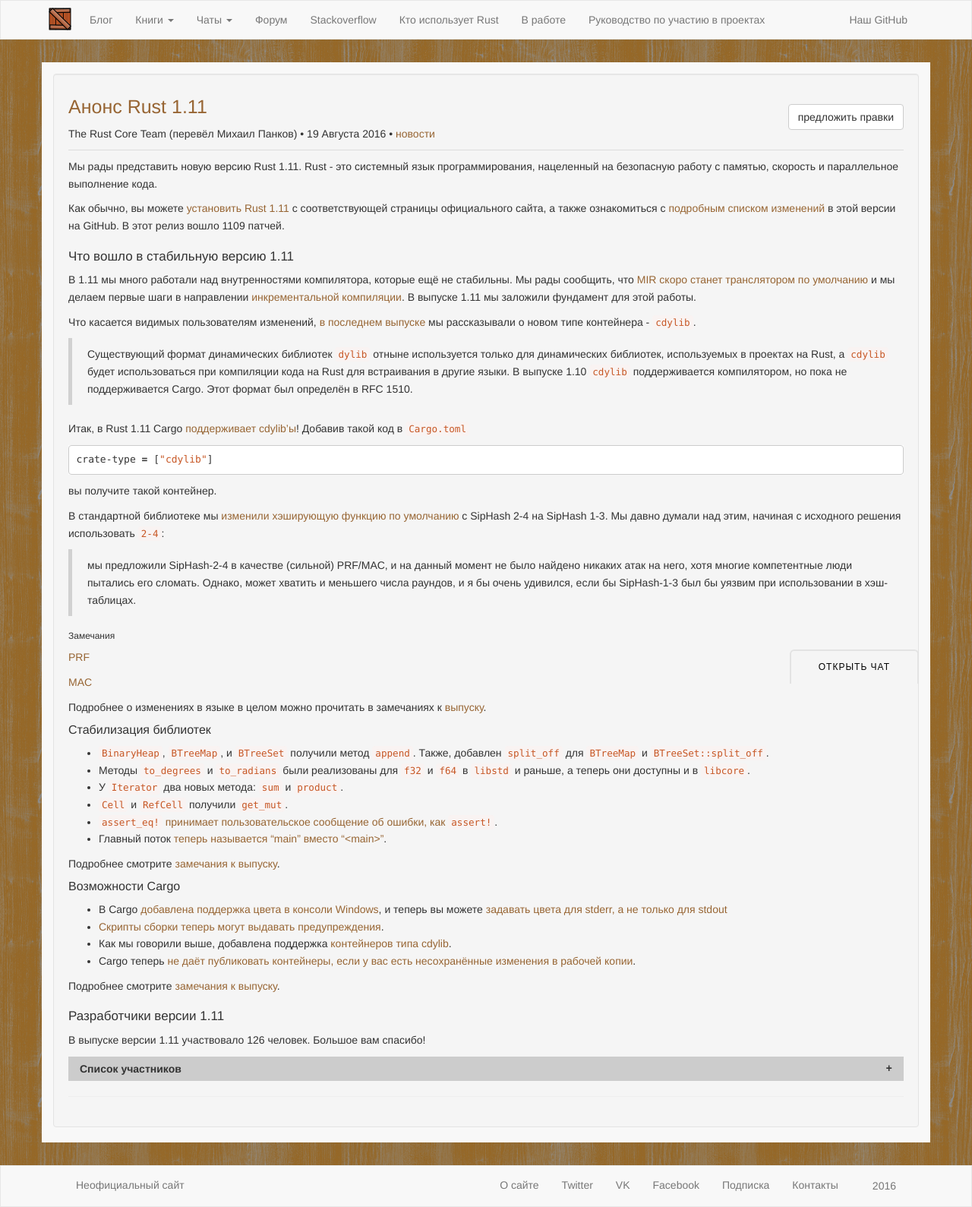
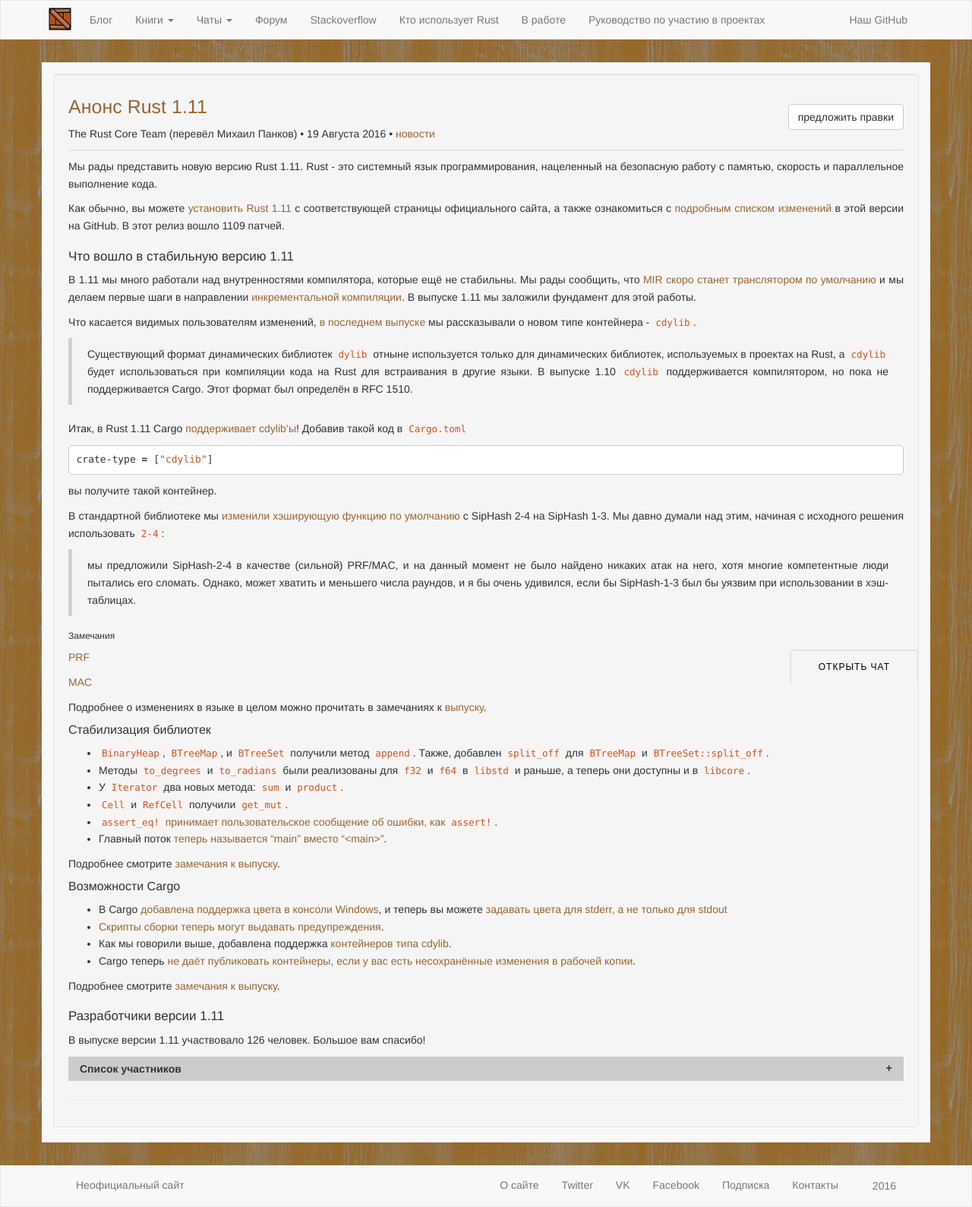
Before and after one commit to rust-lang-ru/rustycrate.ru, a Jekyll site: the page built from _posts/2016-08-19-rust-1.11.md, in a window 1280 px wide. Shown: the whole page at 76% size. Built offline with Jekyll 4.4.1, drawn with Linux system fonts in a browser that asks for light colours; nearby versions of some CDN libraries; comment, search, counter and statistics services are not loaded.

Commit message:
Чиним выравнивание по ширине

```diff
--- a/_sass/style.scss
+++ b/_sass/style.scss
@@ -129,7 +129,7 @@
     max-width: 100%;
 }
 
-.well div {
+.well p {
     text-align: justify;
 }
 
```
